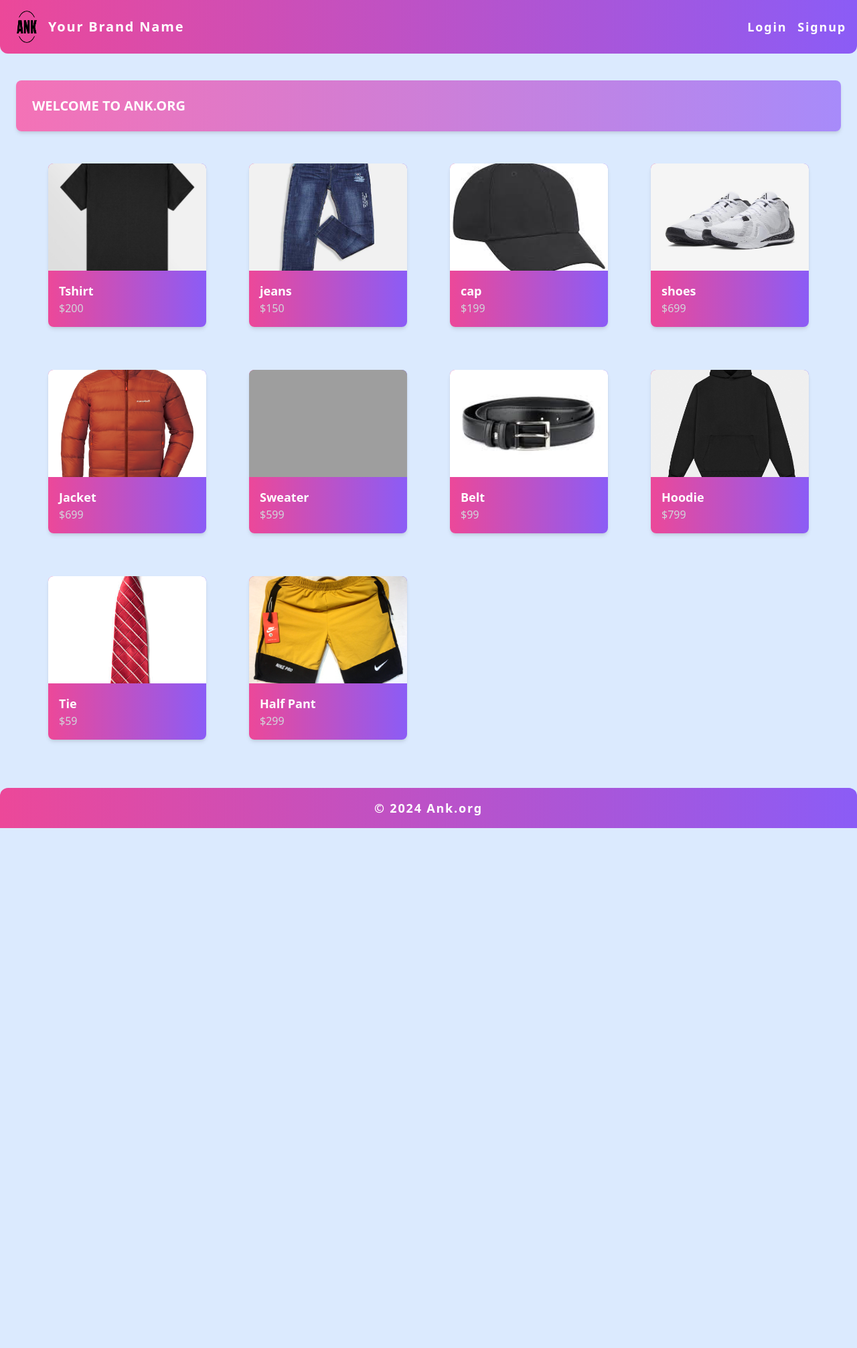
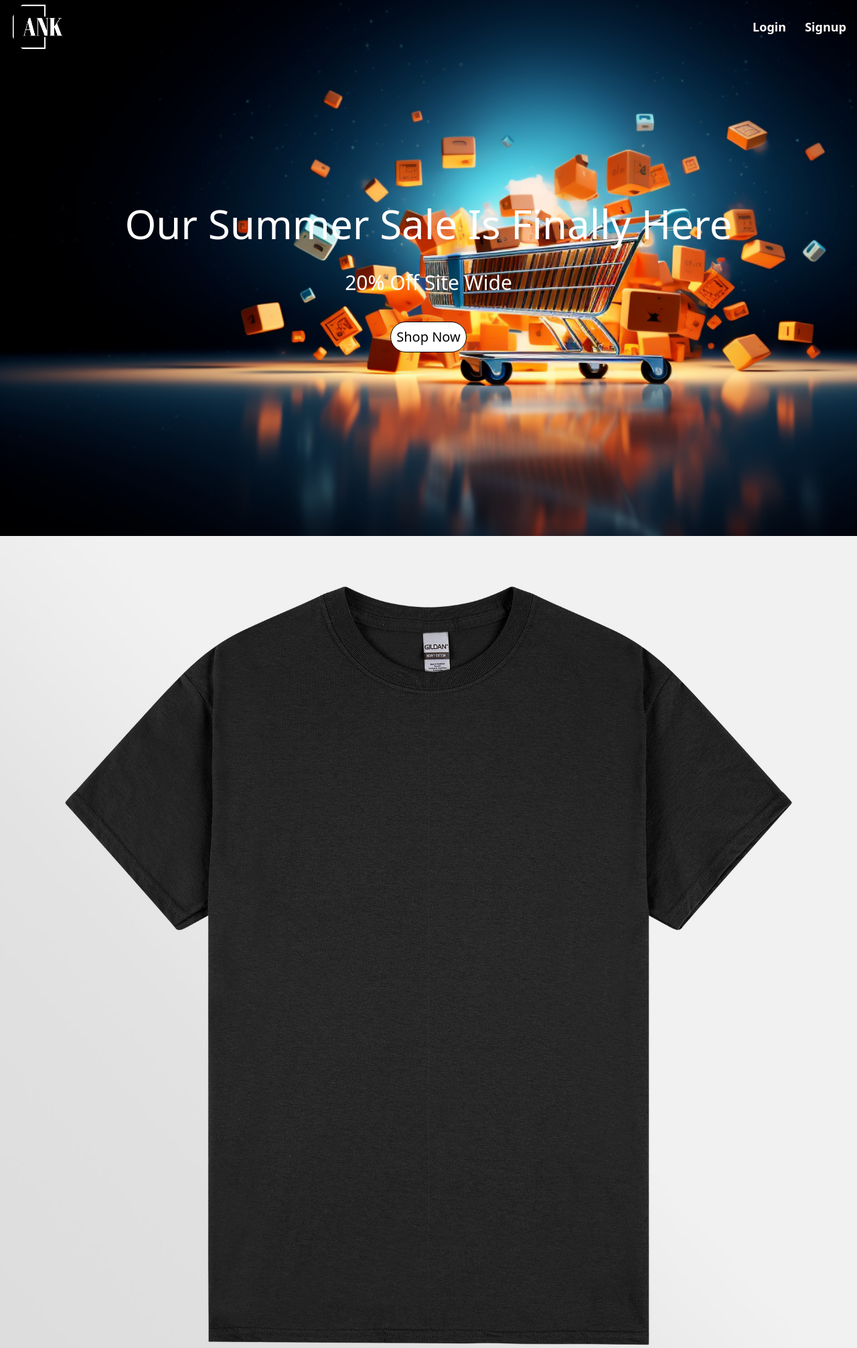
Before and after one commit to AyushhNK/Ecommerce-site, a Django app: page / in a window 1280 px wide. Shown: the top 2012 px of the page at 67% size. Before the commit the page ends 1236 px from the top, so only its background shows below. Run offline with Django 4.2, Linux system fonts and the light colour scheme; data comes from the database, SQL or seed files in the repository; both versions use the stored data as it was after the commit; grey boxes are pictures that could not be loaded.

Commit message:
added landing page

```diff
--- a/Ecommerce/templates/base_layout.html
+++ b/Ecommerce/templates/base_layout.html
@@ -6,17 +6,21 @@
     <meta name="viewport" content="width=device-width, initial-scale=1.0">
     <title>Ank.org - Your Ecommerce Destination</title>
     <link href="https://cdn.jsdelivr.net/npm/tailwindcss@2.2.19/dist/tailwind.min.css" rel="stylesheet">
+    <style>
+        html, body {
+            overflow-x: hidden; /* Hides horizontal scrollbar */
+        }
+    </style>
 </head>
 
-<body class="bg-blue-100 min-h-screen flex flex-col font-sans">
+<body class="w-screen">
 
-    <!-- Navigation -->
-    <nav class="bg-gradient-to-r from-pink-500 to-purple-500 text-white font-bold tracking-widest text-lg rounded-b-xl p-4">
-    <div class="container mx-auto flex justify-between items-center">
+    <div class="min-h-screen w-full bg-cover flex flex-col items-center" style="background-image: url('/static/Ecommerce/background.png'); background-size: cover;">
+        <nav class="text-white font-bold text-lg items-center w-full">
+            <div class="container mx-auto flex justify-between items-center px-4">
                 <!-- Logo -->
-        <a href="{% url 'home' %}" class="text-xl font-bold flex items-center space-x-2">
-            <img src="/static/Ecommerce/ank.png" class="h-12 w-12 rounded-full" alt="Logo">
-            <span class="ml-2">Your Brand Name</span>
+                <a href="{% url 'home' %}" class="text-xl font-bold flex items-center">
+                    <img src="/static/Ecommerce/logo.png" class="h-20 w-24 rounded-full" alt="Logo">
                 </a>
 
                 <!-- Navigation Links -->
@@ -31,32 +35,22 @@
                         <span class="font-semibold">Logout</span>
                     </a>
                     {% else %}
+                    <div class="flex gap-7">
                         <a href="{% url 'log_in' %}" class="hover:text-pink-300">Login</a>
                         <a href="{% url 'signup' %}" class="hover:text-pink-300">Signup</a>
+                    </div>
                     {% endif %}
                 </div>
             </div>
         </nav>
-
-
-    <!-- Content -->
-    <div class="flex-grow p-6 container mx-auto">
-
-        <!-- Left Div -->
-        <div class="p-6 mt-4 shadow-md bg-gradient-to-r from-pink-400 to-purple-400 rounded-lg text-white">
-            {% if name.is_authenticated %}
-            <h2 class="uppercase font-bold text-xl">Welcome back, {{ name }}!</h2>
-            {% else %}
-            <h2 class="uppercase font-bold text-xl">Welcome to Ank.org</h2>
-            {% endif %}
+        <div class="text-white flex flex-col items-center gap-10 mt-20 sm:mt-40 md:mt-56 px-4">
+            <h1 class="text-4xl sm:text-6xl font-medium text-center">Our Summer Sale Is Finally Here</h1>
+            <p class="text-2xl sm:text-3xl">20% Off Site Wide</p>
+            <button class="items-center bg-white text-black text-xl font-medium rounded-3xl p-2 border border-solid-black" style="border-color: black;">Shop Now</button>
         </div>
-
-        <!-- Page-specific content goes here -->
+    </div>
     {% block content %}{% endblock %}
-    </div>
-
-    <!-- Footer -->
-    <footer class="bg-gradient-to-r from-pink-500 to-purple-500 text-white font-bold tracking-widest text-lg rounded-t-xl p-4 text-center">
+    <footer class="text-center py-4">
         <p>&copy; 2024 Ank.org</p>
     </footer>
 </body>
--- a/Ecommerce/templates/home.html
+++ b/Ecommerce/templates/home.html
@@ -2,19 +2,19 @@
 
 {% block content %}
 
-<div class="container mx-auto my-8 px-4 sm:px-6 lg:px-8">
-    <div class="grid grid-cols-1 sm:grid-cols-2 md:grid-cols-3 lg:grid-cols-4 gap-8">
+<div class="">
+    <div class="">
         {% for o in objects %}
-        <div class="bg-gradient-to-r from-pink-500 to-purple-500 rounded-lg overflow-hidden shadow-md m-4 hover:shadow-lg transition duration-300 ease-in-out">
-            <img src="{{ o.image.url }}" alt="{{ o.name }}" class="w-full h-40 object-cover object-center rounded-t-md">
+        <div class="">
+            <img src="{{ o.image.url }}" alt="{{ o.name }}" class="">
             <div class="p-4">
-                <p class="text-lg font-semibold text-white">{{ o.name }}</p>
-                <p class="text-gray-300">${{ o.price }}</p>
+                <p class="">{{ o.name }}</p>
+                <p class="">${{ o.price }}</p>
                 {% if name.is_authenticated %}
                 <form method="POST" action="{% url 'add_to_cart' o.id %}" id="cart-form">
                     {% csrf_token %}
                     <button type="submit"
-                        class="w-full mt-4 px-4 py-2 bg-yellow-400 text-white rounded-md hover:bg-yellow-500 focus:outline-none focus:shadow-outline-yellow">
+                        class="">
                         Add to Cart
                     </button>
                 </form>
--- a/Ecommerce/templates/login.html
+++ b/Ecommerce/templates/login.html
@@ -1,6 +1,3 @@
-{% extends 'base_layout.html' %}
-
-{% block content %}
 <div class="flex items-center justify-center mt-8 sm:mt-20">
     <div class="bg-gradient-to-r from-pink-500 to-purple-500 p-4 sm:p-8 rounded-md shadow-md w-full sm:w-2/3 md:w-1/2 lg:w-1/3 xl:w-1/4">
         <form method="POST" action="{% url 'log_in' %}" class="flex flex-col pt-4 pb-4">
@@ -14,5 +11,3 @@
         </form>
     </div>
 </div>
-
-{% endblock %}
```
Also changed, not shown: Ecommerce/templates/index.html (+37 -2 lines), Ecommerce/static/Ecommerce/ank.png (deleted), Ecommerce/static/Ecommerce/background.png (added), Ecommerce/static/Ecommerce/logo.png (added), db.sqlite3. Lines whose indentation alone changed are shown as unchanged.
